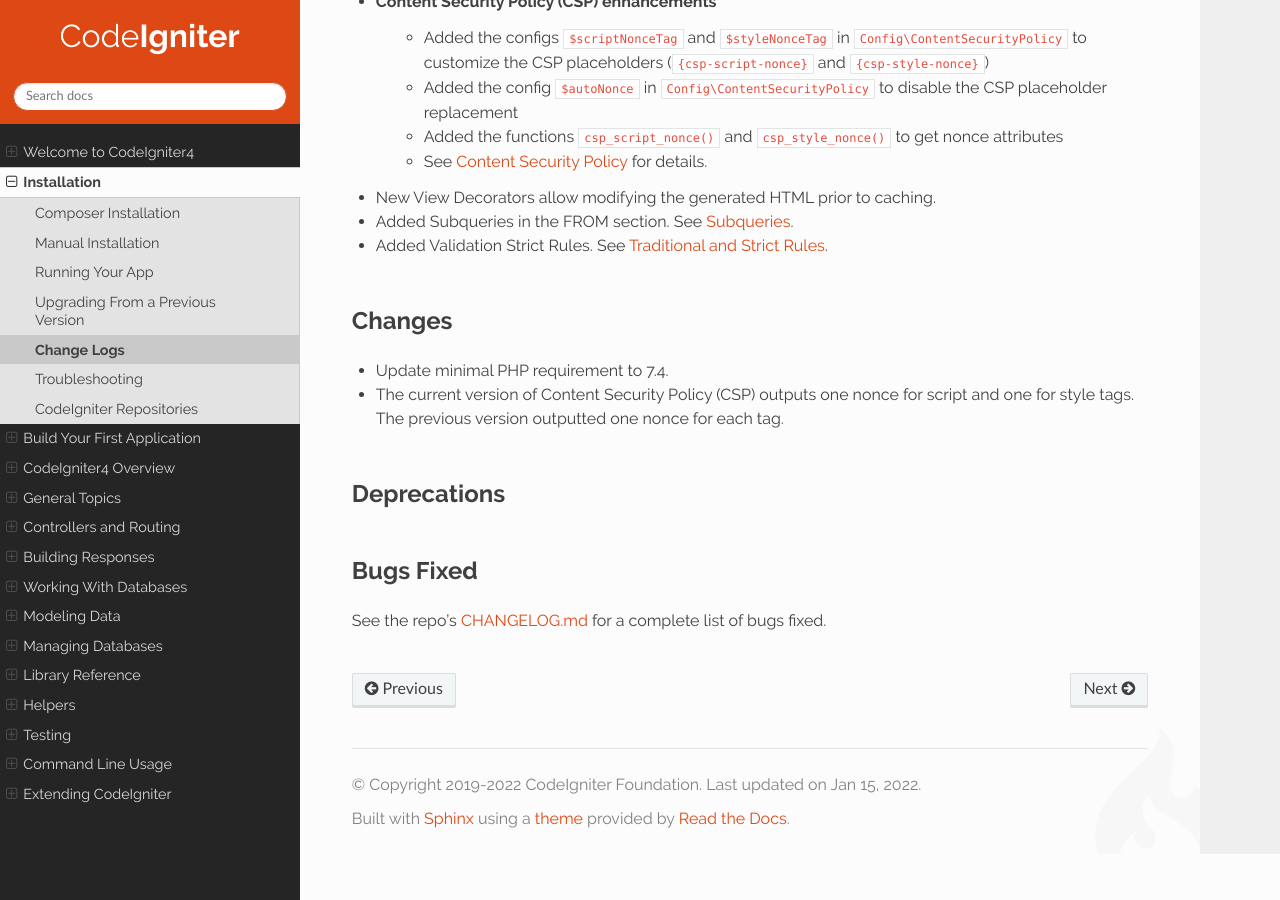
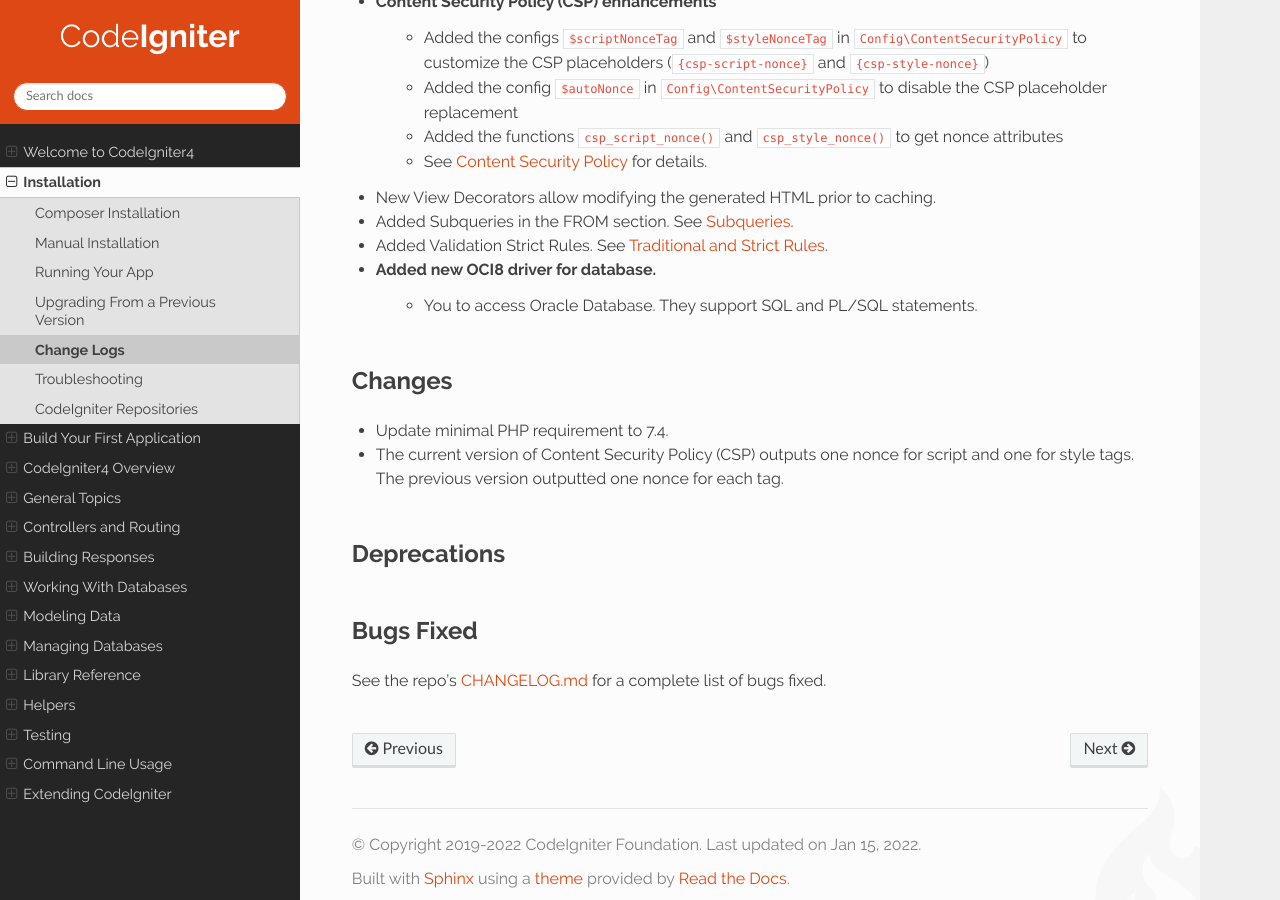
Before and after one commit to NEKOGET/ci4_user_guide_src, a Sphinx documentation site: the page built from source/changelogs/v4.2.0.rst, in a window 1280 px wide and 900 px high, scrolled down 657 px. Built offline with Sphinx 7.4.7 and the Read the Docs theme 2.0.0, drawn with Linux system fonts in a browser that asks for light colours.

Commit message:
docs: add oci8 description in changelog.

```diff
--- a/source/changelogs/v4.2.0.rst
+++ b/source/changelogs/v4.2.0.rst
@@ -26,6 +26,8 @@ Enhancements
 - New View Decorators allow modifying the generated HTML prior to caching.
 - Added Subqueries in the FROM section. See :ref:`query-builder-from-subquery`.
 - Added Validation Strict Rules. See :ref:`validation-traditional-and-strict-rules`.
+- Added new OCI8 driver for database.
+    - You to access Oracle Database. They support SQL and PL/SQL statements.
 
 Changes
 *******
```
